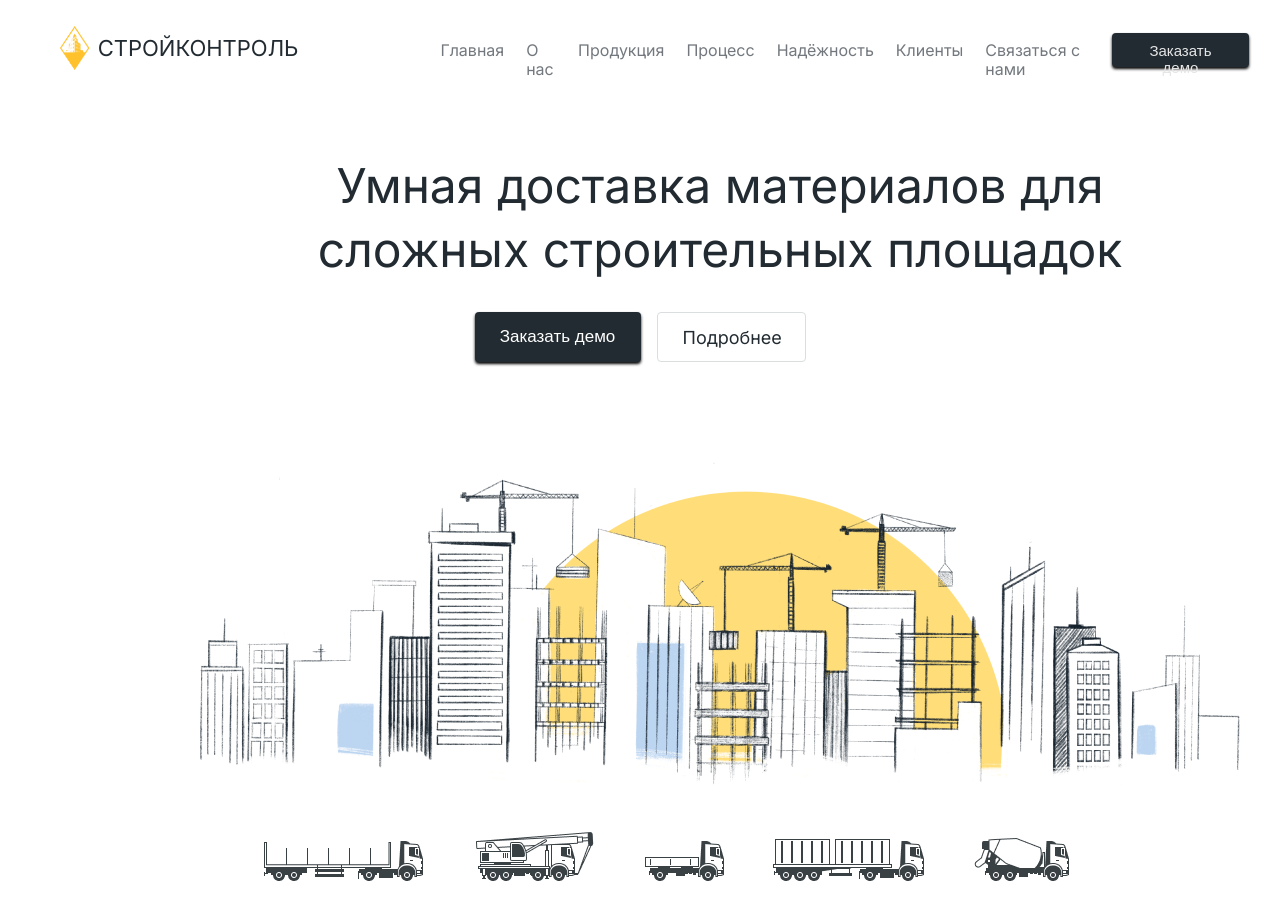
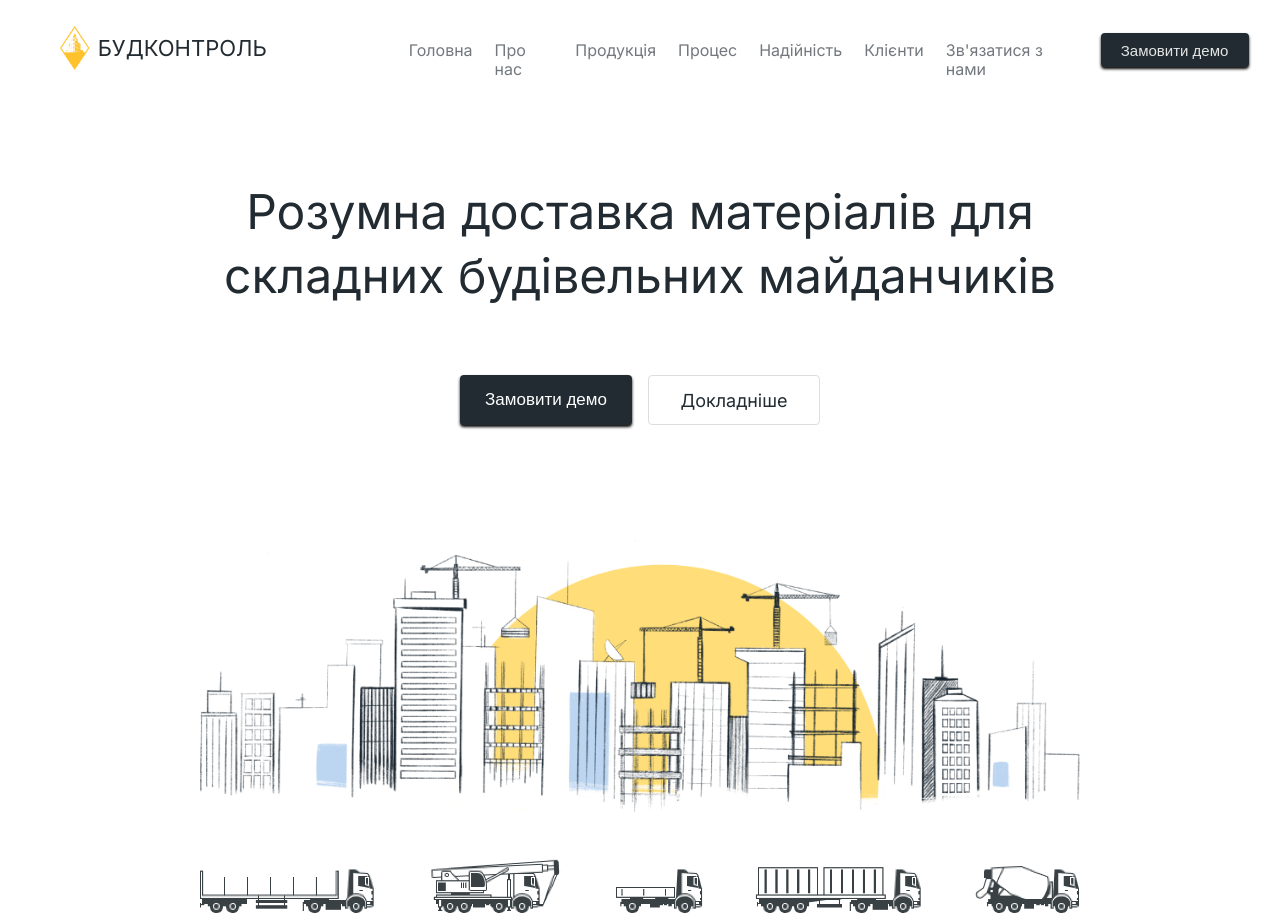
Before and after one commit to AsyaPolyak/BuildingControl, a plain HTML site: page index.html in a window 1280 px wide. Before the commit the page ends 882 px from the top, so only its background shows below. Drawn offline with Linux system fonts and the light colour scheme; a web font is replaced by a local one.

Commit message:
added block main

```diff
--- a/index.html
+++ b/index.html
@@ -14,41 +14,40 @@
         <header class="header">
             <div class="logo">
                 <img src="icons/logo.png" alt="">
-                <h1 class="logo_text">Cтройконтроль</h1>
+                <h1 class="logo_text">Будконтроль</h1>
             </div>
             <!-- <div class="left_tabs">-->
                 <nav>
             <ul class="navbar">
-                <li><a href="#" class="navbar" >Главная</a></li>
-                <li><a href="#" class="navbar" >О нас</a></li>
-                <li><a href="#" class="navbar" >Продукция</a></li>
-                <li><a href="#" class="navbar" >Процесс</a></li>
-                <li><a href="#" class="navbar" >Надёжность</a></li>
-                <li><a href="#" class="navbar" >Клиенты</a></li>
-                <li><a href="#" class="navbar" >Связаться с нами</a></li>
+                <li><a href="#" class="navbar" >Головна</a></li>
+                <li><a href="#" class="navbar" >Про нас</a></li>
+                <li><a href="#" class="navbar" >Продукція</a></li>
+                <li><a href="#" class="navbar" >Процес</a></li>
+                <li><a href="#" class="navbar" >Надійність</a></li>
+                <li><a href="#" class="navbar" >Клієнти</a></li>
+                <li><a href="#" class="navbar" >Зв'язатися з нами</a></li>
             </ul></nav>
             <button class="button_demo">
-                Заказать демо
+                Замовити демо
             </button>
 
             <!--</div>-->
         </header>
-    </section>
-    <section class="section_2">
-        <p class="title">Умная доставка материалов для сложных строительных площадок</p>
-        <div class="buttons">
-             <button class="button_demo_1">Заказать демо</button>
-             <button class="button_more">Подробнее</button>
-        </div>
-        <div class="pictures_rectangle">
-            <img class="Rectangle" src="pictures/Rectangle.png" height="328" width="1040">
-            <img class="Rectangle_2" src="pictures/Rectangle_2.png" height="58" width="806" >
-
-        </div>
-    </section>
-    <main>
-
+        <main>
+          <div class="main">
+             <p class="title">Розумна доставка матеріалів для складних будівельних майданчиків</p>
+          </div>
+          <div class="buttons">
+             <button class="button_demo_1">Замовити демо</button>
+             <button class="button_more">Докладніше</button>
+          </div>
+          <div class="pictures_rectangle">
+            <img class="Rectangle" src="pictures/Rectangle.png" height="100%" width="100%">
+            <img class="Rectangle_2" src="pictures/Rectangle_2.png" height="100%" width="100%" >
+          </div>
 
     </main>
+    </section>
+
 </body>
 </html>
--- a/styles/style.css
+++ b/styles/style.css
@@ -1,3 +1,4 @@
+
 *,*::before,*::after {
     box-sizing: border-box;
 }
@@ -16,18 +17,20 @@
     font-family: "InterRegular";
     background-color: #FFFFFF;
 }
-/*
+
 .section_1 {
-    width: 888px;
-    height: 1440;
+    display: flex;
+    /*width: 888px;
+    height: 1440;*/
+    justify-content: center;
+    flex-direction: column;
 }
-*/
+
 .header {
     margin-top: 26px;
+    margin-left: 31px;
     margin-bottom: 26px;
 
-
-    margin-left: 31px;
 }
 .logo img{
 
@@ -48,6 +51,7 @@
     font-size: 22px;
     line-height:26.63px;
     vertical-align: top;
+
 
 }
 .header, .header div, .header ul, .header button {
@@ -78,7 +82,7 @@
     border-radius: 4px;
     box-shadow: 0px 2px 3px 0px #000000;
     padding: 9px 20px 9px 20px;
-    width: 143px;
+    width: 150px;
     height:34px;
 
     margin-right: 31px;
@@ -94,15 +98,31 @@
 
 }
 .section_2{
-flex-direction: row;
+
 
 
 }
+main{
+    /*flex-direction: row;
+    padding-left: 190px;
+    padding-right: 190px;
+    padding-bottom: 30px;
+    justify-content: center;*/
+}
+.main{
+
+    display: flex;
+    justify-content: center;
+    padding-bottom: 30px;
+    display: flex;
+
+    /*height:400px;*/
+}
 .title {
-    width:818px;
-    height:128px;
+    width:850px;
+    height:150px;
     margin-top:74px;
-    margin-left:311px;
+    /*margin-left:311px;*/
 
     font-family: 'Inter', sans-serif;
     font-weight: 400;
@@ -110,17 +130,18 @@ flex-direction: row;
     line-height: 64px;
     text-align : center;
     color: #212B31;
+
+    padding-bottom: 15px;
 }
 
 .buttons {
     display: flex;
+    justify-content: center;
     height:168px;
-    padding-top: 30px;
-
-    justify-content: center;
+    padding-top: 15px;
 }
 .button_demo_1{
-    width: 166px;
+    width: 172px;
     height: 50px;
     background-color:#212B31;
     border: 1px;
@@ -138,7 +159,7 @@ flex-direction: row;
 }
 .button_more{
 
-    width: 149px;
+    width: 172px;
     height: 50px;
     border-radius:4px;
     padding: 13px 25px 13px 25px;
@@ -165,5 +186,5 @@ flex-direction: row;
 }
 .Rectangle_2 {
     margin-top: 36px;
-    margin-left: 64px;
+   /* margin-left: 64px;*/
 }
```
